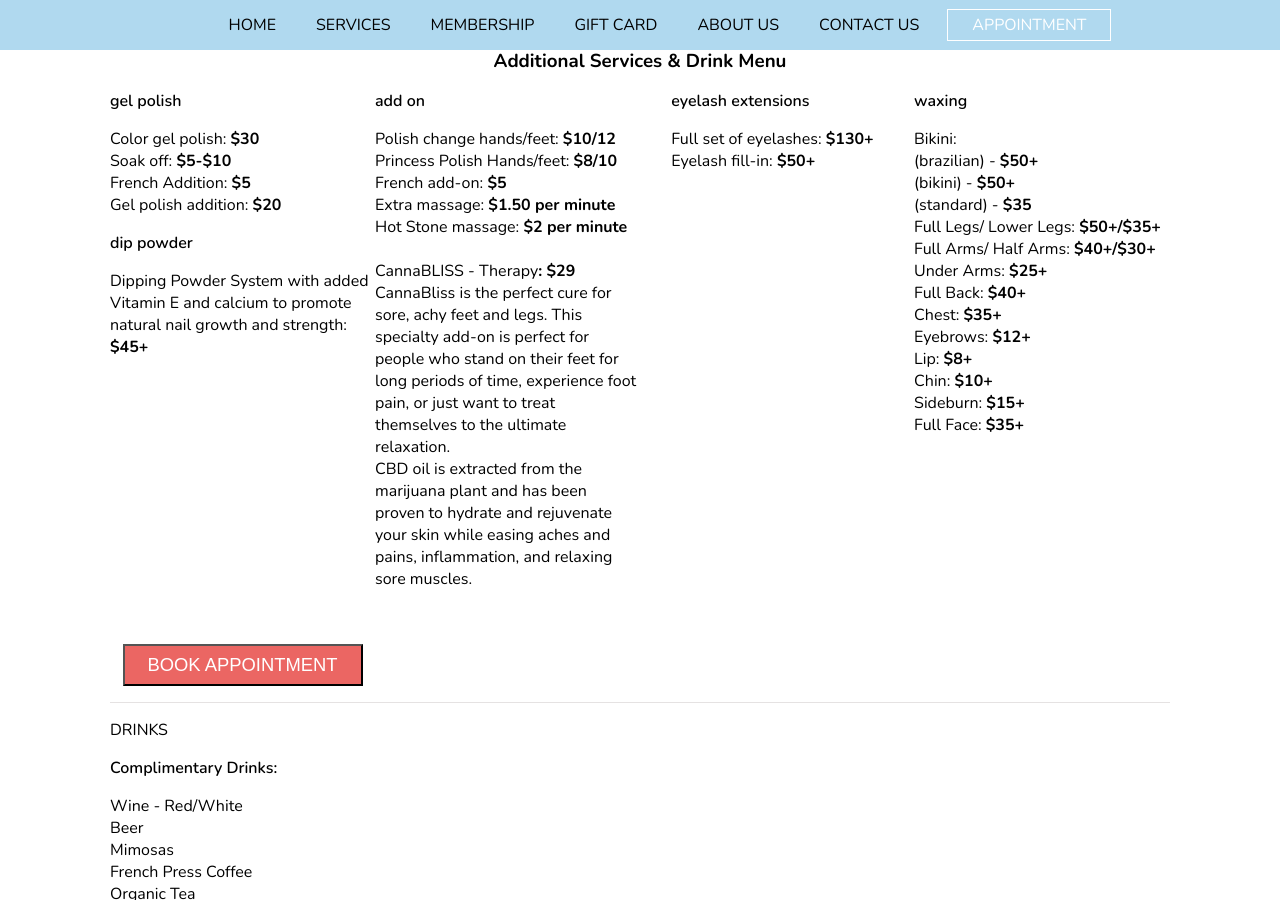
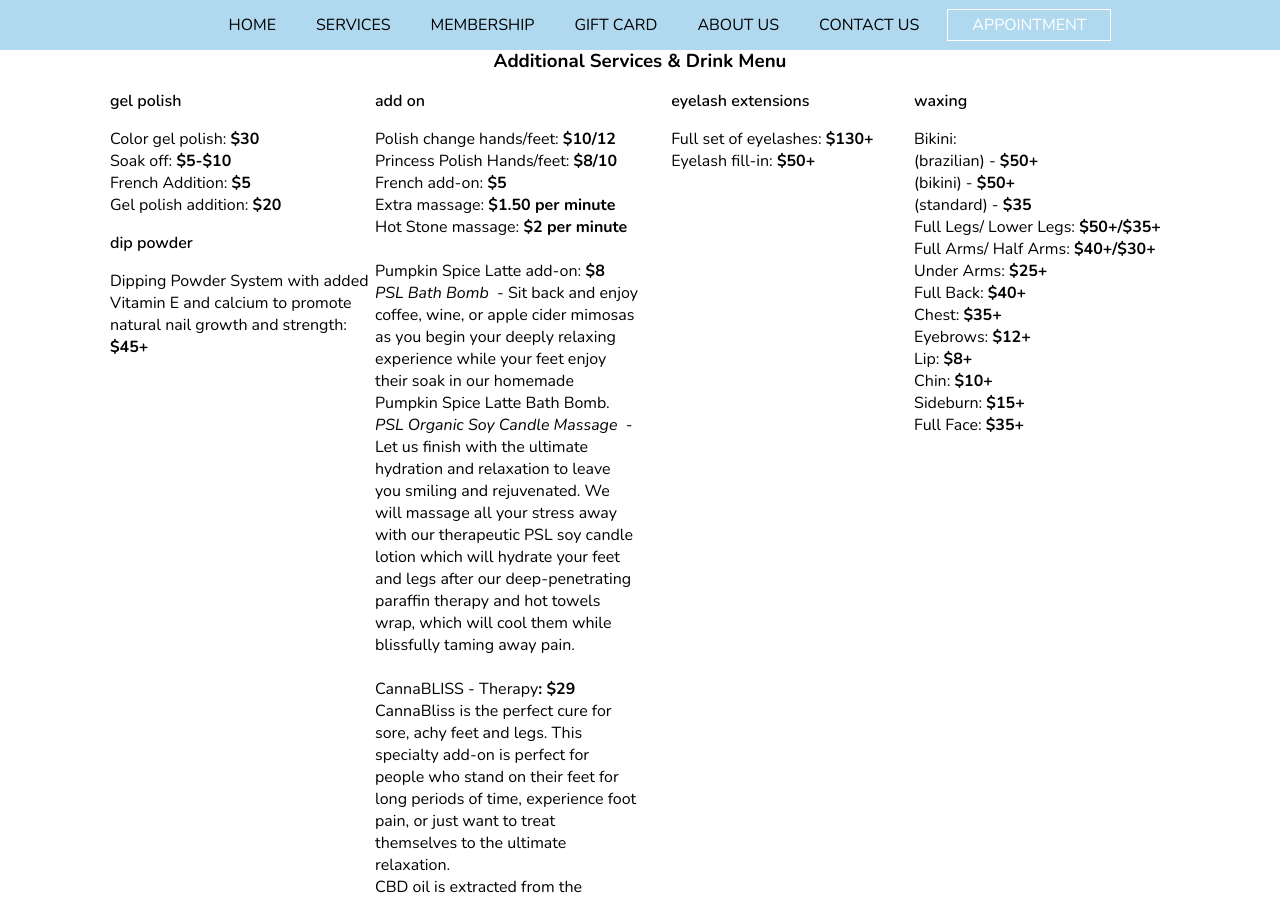
Before and after one commit to mimosasnailbar/mimosas, a Jekyll site: the page built from services.html, in a window 1280 px wide and 900 px high, scrolled down 2968 px. Built offline with Jekyll 4.4.1, drawn with Linux system fonts in a browser that asks for light colours; nearby versions of some CDN libraries.

Commit message:
Updated 'services.html' via CloudCannon

```diff
--- a/services.html
+++ b/services.html
@@ -155,7 +155,7 @@ layout: default
 					add on
 				</p>
 				<p class="editable">
-					Polish change hands/feet: <strong>$10/12</strong><br />Princess Polish Hands/feet: <strong>$8/10</strong><br />French add-on: <strong>$5</strong><br />Extra massage: <strong>$1.50 per minute</strong><br />Hot Stone massage: <strong>$2 per minute</strong><br /><br />CannaBLISS - Therapy<strong>: <strong>$29</strong></strong><br />CannaBliss is the perfect cure for sore, achy feet and legs. This specialty add-on is perfect for people who stand on their feet for long periods of time, experience foot pain, or just want to treat themselves to the ultimate relaxation.<br />CBD oil is extracted from the marijuana plant and has been proven to hydrate and rejuvenate your skin while easing aches and pains, inflammation, and relaxing sore muscles. <strong><strong></strong></strong><br />&nbsp;
+					Polish change hands/feet: <strong>$10/12</strong><br />Princess Polish Hands/feet: <strong>$8/10</strong><br />French add-on: <strong>$5</strong><br />Extra massage: <strong>$1.50 per minute</strong><br />Hot Stone massage: <strong>$2 per minute</strong><br /><br />Pumpkin Spice Latte add-on:<strong> $8</strong><br /><em>PSL Bath Bomb</em> &nbsp;- Sit back and enjoy coffee, wine, or apple cider mimosas as you begin your deeply relaxing experience while your feet enjoy their soak in our homemade Pumpkin Spice Latte Bath Bomb.<br /><em>PSL Organic Soy Candle Massage</em> &nbsp;- Let us finish with the ultimate hydration and relaxation to leave you smiling and rejuvenated. We will massage all your stress away with our therapeutic PSL soy candle lotion which will hydrate your feet and legs after our deep-penetrating paraffin therapy and hot towels wrap, which will cool them while blissfully taming away pain.<strong></strong><br /><br />CannaBLISS - Therapy<strong>: <strong>$29</strong></strong><br />CannaBliss is the perfect cure for sore, achy feet and legs. This specialty add-on is perfect for people who stand on their feet for long periods of time, experience foot pain, or just want to treat themselves to the ultimate relaxation.<br />CBD oil is extracted from the marijuana plant and has been proven to hydrate and rejuvenate your skin while easing aches and pains, inflammation, and relaxing sore muscles. <strong><strong></strong></strong><br />&nbsp;
 				</p>
 			</div>
 		</div>
```
